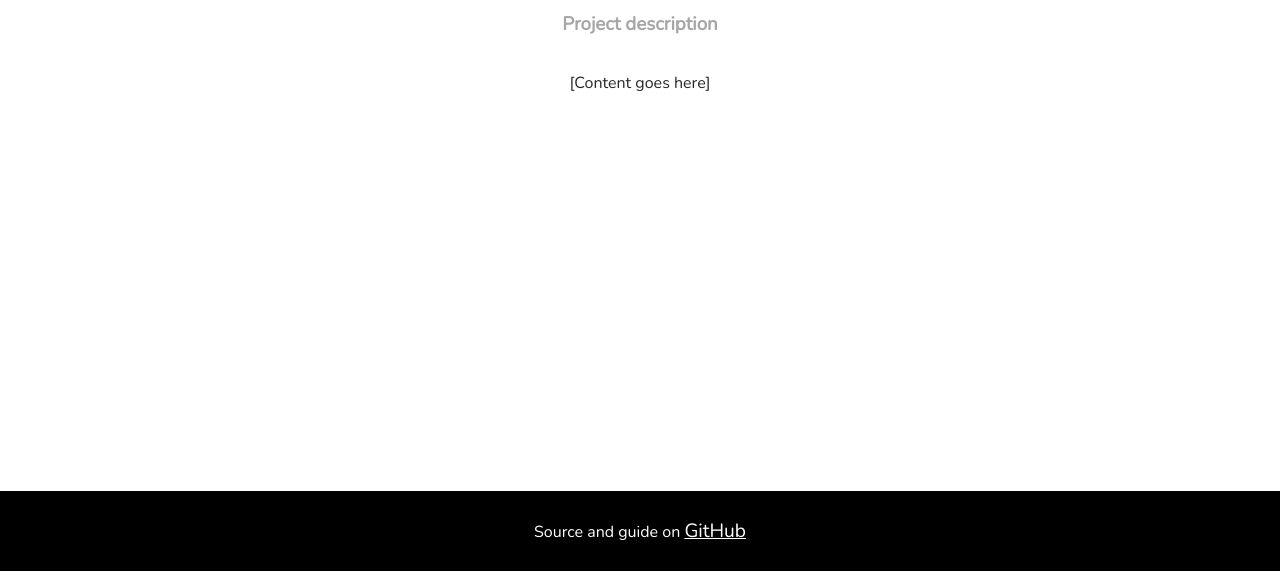
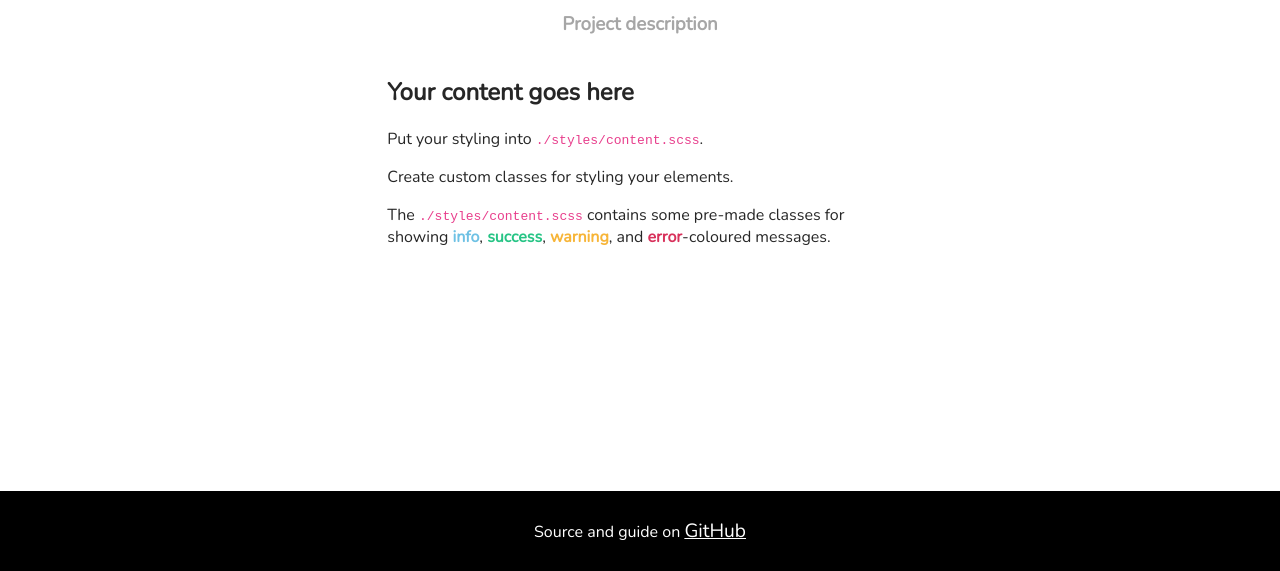
Before and after one commit to amboltio/emily-cli, a plain HTML site: page demos/base/index.html in a window 1280 px wide. Shown: the part 229-800 px from the top of the page. Drawn offline with nearby package versions, Linux system fonts and the light colour scheme.

Commit message:
Added styling guide

```diff
--- a/demos/base/index.html
+++ b/demos/base/index.html
@@ -4,7 +4,8 @@
     <meta charset="UTF-8">
     <meta name="viewport" content="width=device-width, initial-scale=1.0">
     <title>Emily: Project demo</title>
-    <link rel="stylesheet" href="styles/styles.css">
+    <link rel="stylesheet" href="styles/base/base.css">
+    <link rel="stylesheet" href="styles/content.css">
 </head>
 <body>
     <header>
@@ -31,9 +32,19 @@
         <h1 class="title">Project title</h1>
         <h3 class="subtitle muted">Project description</h3>
 
-        <section class="interaction">
+        <section class="content">
             <!-- INSERT CONTENT HERE -->
-            <p>[Content goes here]</p>
+
+            <h2>Your content goes here</h2>
+            <p>Put your styling into <code>./styles/content.scss</code>.</p>
+            <p>
+                Create custom classes for styling your elements.
+            </p>
+            <p>
+                The <code>./styles/content.scss</code> contains some pre-made classes for showing <span class="info">info</span>,
+                <span class="success">success</span>, <span class="warn">warning</span>, and <span class="error">error</span>-coloured messages.
+            </p>
+
         </section>
 
         <footer>
--- a/demos/base/styles/styles.scss
+++ b/demos/base/styles/base/base.scss
@@ -1,26 +1,4 @@
-@import url('https://fonts.googleapis.com/css2?family=Nunito&display=swap');
-@import url('https://fonts.googleapis.com/css2?family=Roboto&display=swap');
-
-$background: white;
-$onBackground: transparentize(black, .15);
-
-$primary: black;
-$onPrimary: white;
-
-$secondary: #6EC1E4;
-$onSecondary: $onBackground;
-
-$success: #26C485;
-$warn: #F7B538;
-$error: #D8315B;
-
-$radius: 3px;
-$headerHeight: 120px;
-$footerHeight: 80px;
-
-@function mute($color) {
-    @return transparentize($color, .5);
-}
+@import "../variables/variables";
 
 .muted {
     color: mute($onBackground);
@@ -108,14 +86,6 @@ header {
     .subtitle {
         margin-top: 0em;
     }
-
-    .interaction {
-        width: 100%;
-        text-align: center;
-        /*
-            INSERT CONTENT STYLING HERE
-        */
-    }
 }
 
 footer {
--- /dev/null
+++ b/demos/base/styles/content.scss
@@ -0,0 +1,40 @@
+@import "base/base";
+@import "variables/variables";
+
+.content {
+  // INSERT CONTENT STYLING HERE
+
+  // For example, if we want all <code>...<code> elements to have pink text, create a rule like this:
+  code {
+    color: $code;  // The color $code (pink-ish) is defined in ./styles/variables/variables.scss
+  }
+
+  // Define your styling with classes as much as possible.
+  // Apply classes to an HTML element like this:
+  //           <div class="a-class another-class a-third-class">...</div>
+
+  // For example, we can create classes that sets the text
+  // color of the element with that class.
+
+  // Adding the "info" class to an element in index.html will render
+  // the text as bold with $info (Ambolt's blue) as the color.
+  .info {
+    font-weight: bold;
+    color: $info;
+  }
+
+  .success {
+    font-weight: bold;
+    color: $success;
+  }
+
+  .warn {
+    font-weight: bold;
+    color: $warn;
+  }
+
+  .error {
+    font-weight: bold;
+    color: $error;
+  }
+}
--- /dev/null
+++ b/demos/base/styles/variables/variables.scss
@@ -0,0 +1,26 @@
+@import url('https://fonts.googleapis.com/css2?family=Nunito&display=swap');
+@import url('https://fonts.googleapis.com/css2?family=Roboto&display=swap');
+
+$background: white;
+$onBackground: transparentize(black, .15);
+
+$primary: black;
+$onPrimary: white;
+
+$secondary: #6EC1E4;
+$onSecondary: $onBackground;
+
+$info: $secondary;
+$success: #26C485;
+$warn: #F7B538;
+$error: #D8315B;
+
+$code: #e83e8c;
+
+$radius: 3px;
+$headerHeight: 120px;
+$footerHeight: 80px;
+
+@function mute($color) {
+    @return transparentize($color, .5);
+}
```
Also changed, not shown: demos/base/styles/base/base.css (added), demos/base/styles/content.css, demos/base/styles/variables/variables.css (added), 5 other files.
